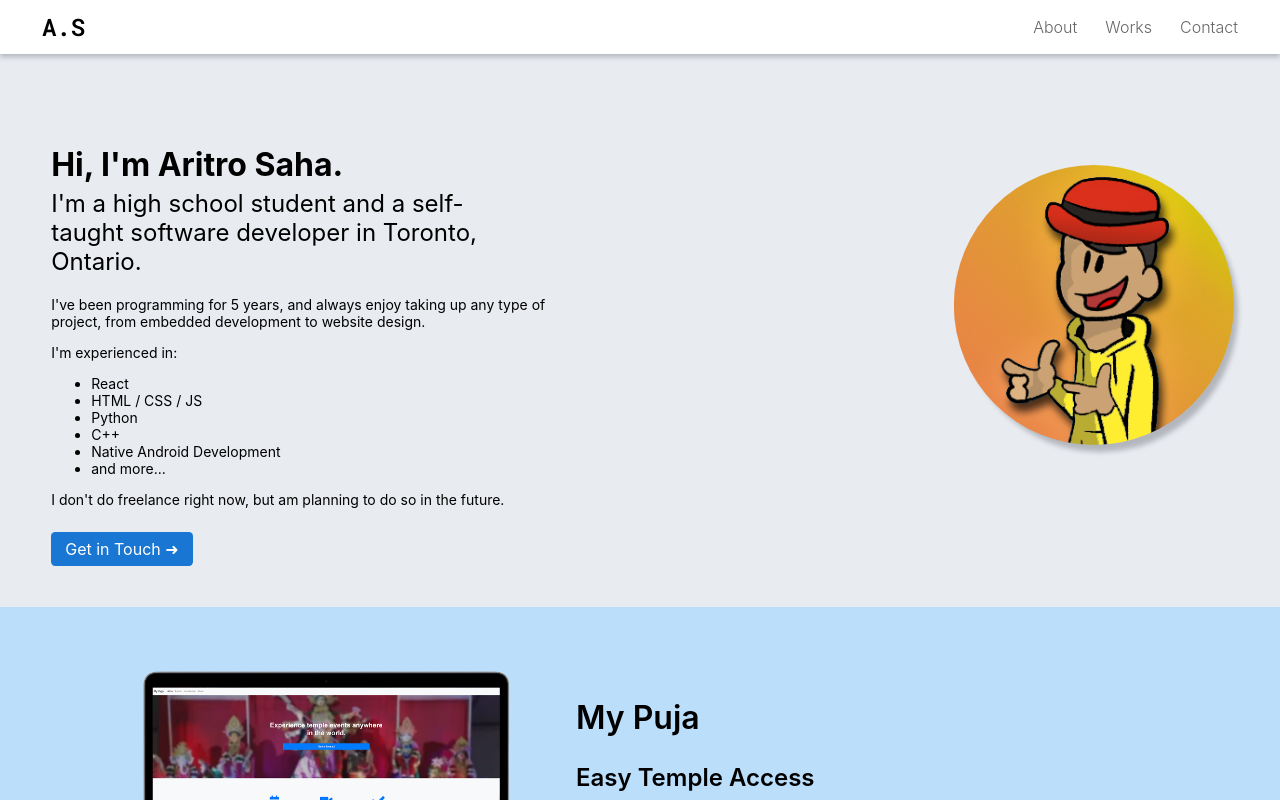
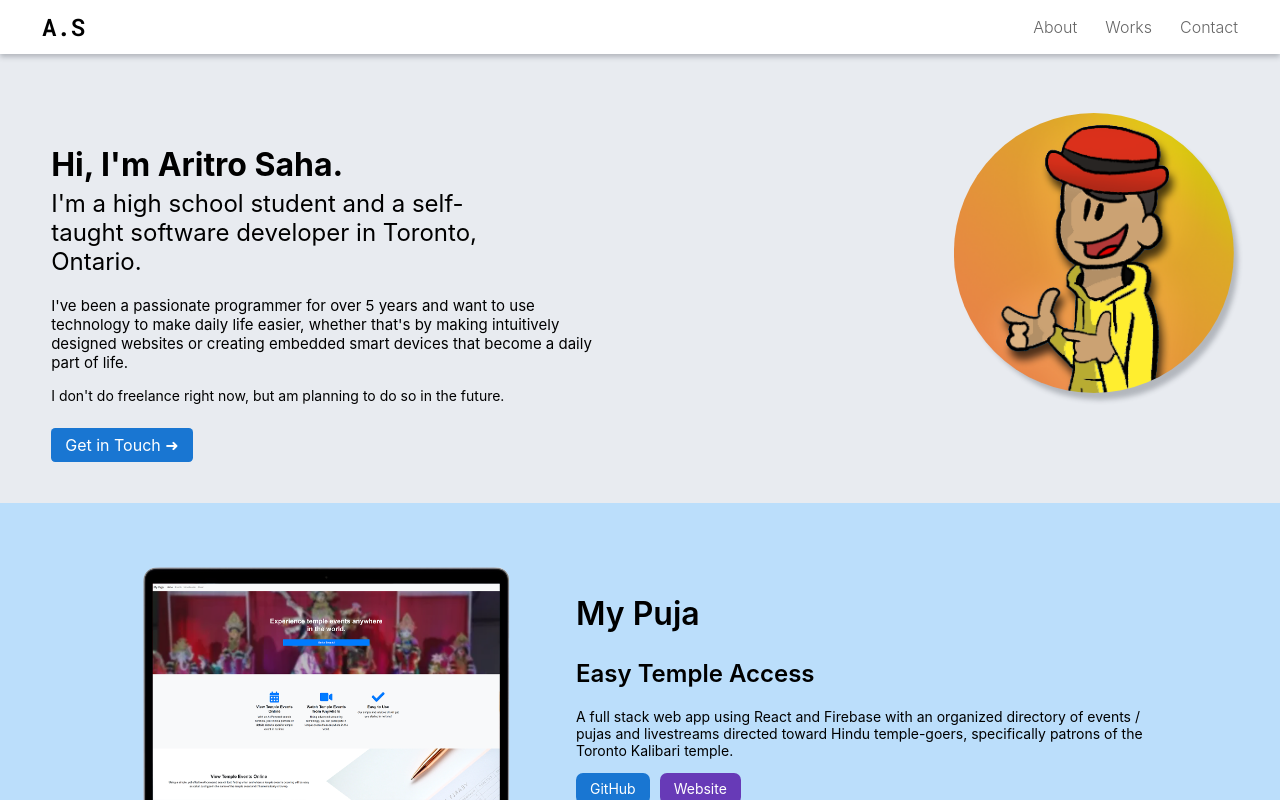
Before and after one commit to AritroSaha10/portfolio-template, a React (Create React App) app: page / in a window 1280 px wide. Shown: the top 800 px of the page. Built offline with nearby package versions, Linux system fonts and the light colour scheme.

Commit message:
updated tag line

```diff
--- a/src/pages/about.jsx
+++ b/src/pages/about.jsx
@@ -16,23 +16,15 @@ function Home() {
                     </h2>
                 </div>
 
-                <p className="animate fadeInLeft two">
-                    I've been programming for 5 years, and always
-                    enjoy taking up any type of project, from embedded
-                    development to website design.
+                <p className="animate fadeInLeft two" style={{fontSize: "15px"}}>
+                    I've been a passionate programmer for over 5 years
+                    and want to use technology to make daily life easier,
+                    whether that's by making intuitively designed websites
+                    or creating embedded smart devices that become a daily
+                    part of life.
                 </p>
 
-                <p className="animate fadeInLeft two">I'm experienced in:</p>
-                <ul className="animate fadeInLeft two">
-                    <li>React</li>
-                    <li>HTML / CSS / JS</li>
-                    <li>Python</li>
-                    <li>C++</li>
-                    <li>Native Android Development</li>
-                    <li>and more...</li>
-                </ul>
-
-                <p className="animate fadeInLeft three">I don't do freelance right now, but am planning to do so in the future.</p>
+                <p className="animate fadeInLeft two">I don't do freelance right now, but am planning to do so in the future.</p>
 
                 <br />
 
```
